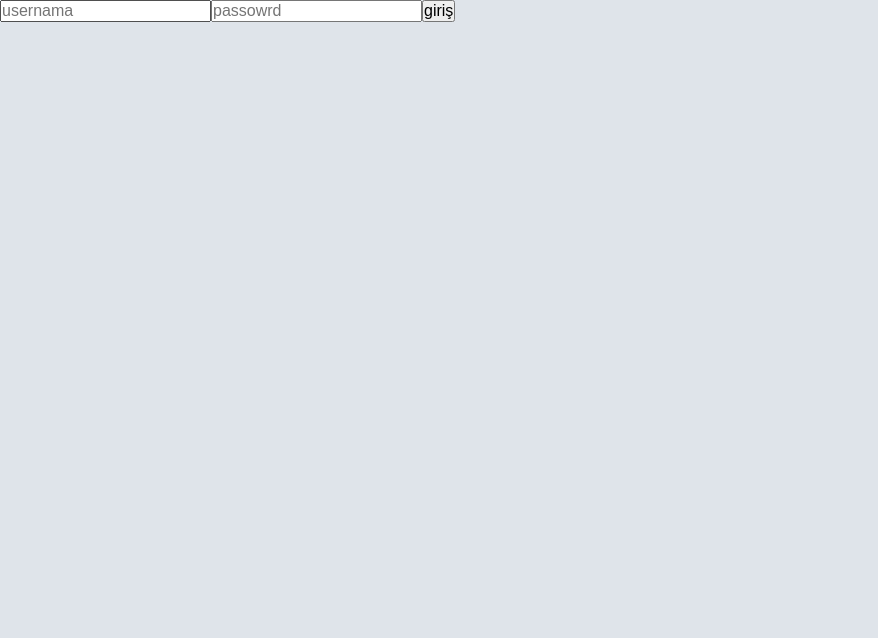
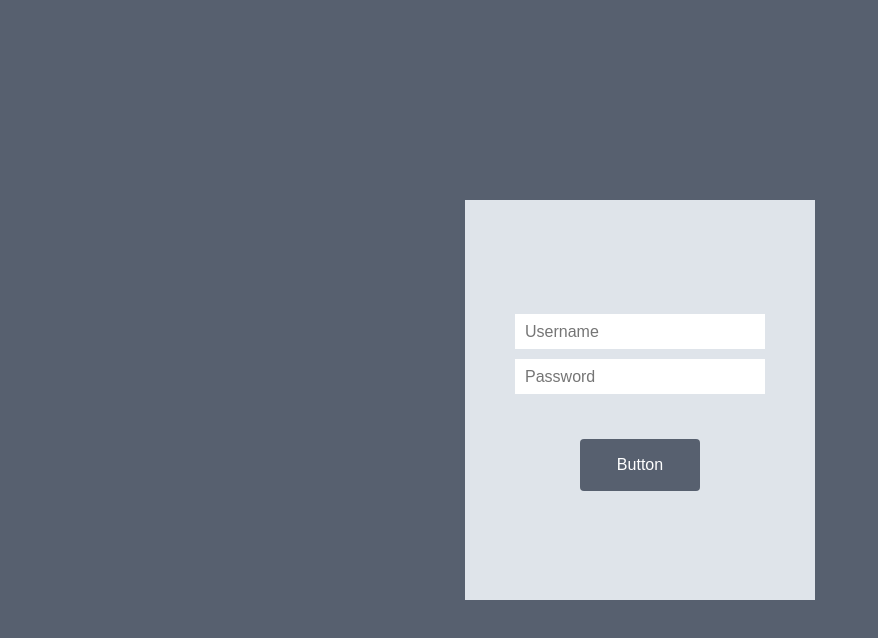
Before and after one commit to fatihozzgen/bcOdev2, a React (Create React App) app: page / in a window 1280 px wide. Shown: the top 638 px of the page, without its empty margins (0-878 px from the left). Built offline with nearby package versions, Linux system fonts and the light colour scheme; the HTML template or start-up script is replaced by a standard one.

Commit message:
güncellendi

```diff
--- a/package.json
+++ b/package.json
@@ -10,6 +10,7 @@
     "react": "^18.2.0",
     "react-dom": "^18.2.0",
     "react-scripts": "5.0.1",
+    "react-toastify": "^9.0.8",
     "web-vitals": "^2.1.4"
   },
   "scripts": {
--- a/src/App.css
+++ b/src/App.css
@@ -169,3 +169,138 @@ border: none;
   margin-left: 5px;
   cursor: pointer;
 }
+
+.loading {
+  display: flex;
+  align-items: center;
+  justify-content: center;
+  padding-top: 15%;
+}
+
+.line-wobble {
+ --uib-size: 80px;
+ --uib-speed: 1.55s;
+ --uib-color: #57606f;
+ --uib-line-weight: 5px;
+ position: relative;
+ display: flex;
+ align-items: center;
+ justify-content: center;
+ height: var(--uib-line-weight);
+ width: var(--uib-size);
+ border-radius: calc(var(--uib-line-weight) / 2);
+ overflow: hidden;
+ transform: translate3d(0, 0, 0);
+}
+
+.line-wobble::before {
+ content: '';
+ position: absolute;
+ top: 0;
+ left: 0;
+ height: 100%;
+ width: 100%;
+ background-color: var(--uib-color);
+ opacity: 0.1;
+}
+
+.line-wobble::after {
+ content: '';
+ height: 100%;
+ width: 100%;
+ border-radius: calc(var(--uib-line-weight) / 2);
+ animation: wobble var(--uib-speed) ease-in-out infinite;
+ transform: translateX(-90%);
+ background-color: var(--uib-color);
+}
+
+@keyframes wobble {
+ 0%,
+  100% {
+  transform: translateX(-90%);
+ }
+
+ 50% {
+  transform: translateX(90%);
+ }
+}
+
+.logCont {
+  display: flex;
+  width: 100%;
+  height: 100vh;
+  background-color:#57606f;
+  justify-content: center;
+  align-items: center;
+
+}
+
+.logborder {
+  width: 350px;
+  height: 400px;
+  background-color: #dfe4ea;
+  display: flex;
+  align-items: center;
+  justify-content: center;
+  flex-direction: column;
+}
+
+.log {
+  width: 250px;
+  height: 35px;
+  margin: 5px;
+  outline: none;
+  border: none;
+  padding: 10px;
+
+}
+
+
+.inputs {
+  display: flex;
+  justify-content: center;
+  align-items: center;
+  flex-direction: column;
+  margin-bottom: 40px;
+}
+
+
+.logBtn {
+  display: inline-block;
+  border-radius: 4px;
+  background-color: #57606f;
+  border: none;
+  color: #FFFFFF;
+  text-align: center;
+  font-size: 17px;
+  padding: 16px;
+  width: 120px;
+  transition: all 0.5s;
+  cursor: pointer;
+
+ }
+
+ .logBtn span {
+  cursor: pointer;
+  display: inline-block;
+  position: relative;
+  transition: 0.5s;
+ }
+
+ .logBtn span:after {
+  content: '»';
+  position: absolute;
+  opacity: 0;
+  top: 0;
+  right: -15px;
+  transition: 0.5s;
+ }
+
+ .logBtn:hover span {
+  padding-right: 15px;
+ }
+
+ .logBtn:hover span:after {
+  opacity: 1;
+  right: 0;
+ }
--- a/src/App.js
+++ b/src/App.js
@@ -3,6 +3,8 @@ import {useState} from 'react'
 import Card from './components/Card';
 import Navbar from './components/Navbar';
 import Login from './components/Login';
+import { ToastContainer, toast } from 'react-toastify';
+
 
 
 
@@ -11,18 +13,23 @@ function App() {
   const [query, setQuery] = useState("");
   const [selects, setSelects] = useState();
   const [login,setLogin] = useState(true);
+  const [loading,setLoading] = useState(true)
+
 
 
   if(login) {
     return <Login setLogin={setLogin}/>
   }
 
+
+
   return (
     <>
     <div className='container'>
       <Navbar selects={selects} setSelects={setSelects} query={query} setQuery={setQuery}/>
 
-     <Card selects={selects} setSelects={setSelects} query={query} setQuery={setQuery}/>
+
+      <Card loading={loading} setLoading={setLoading} selects={selects} setSelects={setSelects} query={query} setQuery={setQuery}/>
     </div>
 
     </>
--- a/src/components/Card.jsx
+++ b/src/components/Card.jsx
@@ -1,13 +1,15 @@
 import React from 'react'
 import {useState,useEffect} from 'react'
+import { ToastContainer, toast } from 'react-toastify';
 
-function Card({query,setQuery,selects,setSelects}) {
 
-  const [loading,setLoading] = useState(true)
+function Card({loading,query,setQuery,selects,setSelects,setLoading}) {
+
   const [data, setData] = useState([]);
   const removeBtn = document.querySelectorAll('.remove');
 
   // DATA FETCHİNG
+
     const getData = () => {
         fetch('https://swapi.dev/api/people')
         .then(response => response.json())
@@ -16,7 +18,10 @@ function Card({query,setQuery,selects,setSelects}) {
       }
   // GET DATA
       useEffect(()=>{
-        getData()
+        setTimeout(() => {
+          getData()
+
+        }, 1500);
       },[])
 
   // REMOVE USER
@@ -27,7 +32,7 @@ function Card({query,setQuery,selects,setSelects}) {
         removeBtn[i].addEventListener("click", removeUser, false);
       }
 
-
+      console.log(loading)
 
   // SELECT FİLTER
       if(selects !== undefined)
@@ -60,9 +65,9 @@ function Card({query,setQuery,selects,setSelects}) {
 
     <div>
 
+      {loading ?  <div className='loading'> <div className='line-wobble'> </div> </div> :
 
-
-        {data.filter(item => item.name.toLowerCase().includes(query)).map((item,i) => (
+       data.filter(item => item.name.toLowerCase().includes(query)).map((item,i) => (
 
         <div className='cards' key={i}>
         <div className='card'>
@@ -78,7 +83,10 @@ function Card({query,setQuery,selects,setSelects}) {
           <button className='remove' onClick={removeUser}>X</button>
 
       </div>
-      ))}
+      ))
+
+      }
+
 
 
       </div>
--- a/src/components/Login.jsx
+++ b/src/components/Login.jsx
@@ -1,30 +1,65 @@
 import React from 'react'
 import { useState } from 'react'
+import { ToastContainer, toast } from 'react-toastify';
+import 'react-toastify/dist/ReactToastify.css';
+
 
 const Login = ({setLogin}) => {
     const [username,setUsername] = useState()
-    const [passowrd,setPassowrd] = useState()
+    const [password,setPassword] = useState()
     const [error,setError] = useState(false)
 
-const loginChange =() => {
+const loginChange =(event) => {
 
-    if( username === "admin" && passowrd === "admin") {
+    if( username === "admin" && password === "admin") {
         setLogin(false)
     } else {
+        console.log('error')
         setError(true)
-        setTimeout(() => {
-            setError(false)
-        }, 2000);
+        notify()
     }
+
 }
+
+   const notify = () => toast.warn('Hatalı Giriş', {
+    position: "top-center",
+    autoClose: 2000,
+    hideProgressBar: false,
+    closeOnClick: true,
+    pauseOnHover: true,
+    draggable: true,
+    progress: undefined,
+
+    });;
 
 
   return (
-    <div>
-        <input type="text" placeholder='usernama' onChange={(e) => setUsername(e.target.value)} />
-        <input type="text" placeholder='passowrd' onChange={(e) => setPassowrd(e.target.value)} />
-        {error && <span>hatalı giriş</span>}
-        <button onClick={loginChange }> giriş </button>
+    <div className='logCont'>
+        <form className='logborder'>
+
+        <div className='inputs'>
+            <input className='log' type="text" placeholder='Username' onChange={(e) => setUsername(e.target.value)} />
+            <input className='log' type="password" placeholder='Password' onChange={(e) => setPassword(e.target.value)} />
+        </div>
+
+        <button type='button' className='logBtn' onClick={loginChange }>
+             <span> Button </span>
+        </button>
+
+        <ToastContainer
+            position="top-center"
+            autoClose={2000}
+            hideProgressBar={false}
+            newestOnTop={false}
+            closeOnClick
+            rtl={false}
+            pauseOnFocusLoss
+            draggable
+            pauseOnHover
+            />
+
+        </form>
+
     </div>
   )
 }
```
Also changed, not shown: 1 other file (tests, documents, lock files or other folders).
